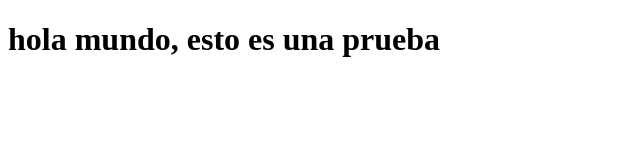
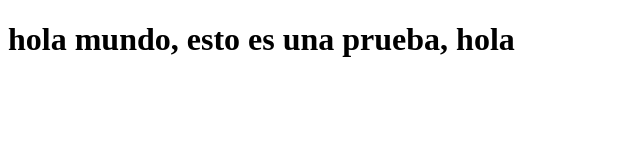
Before and after one commit to jickpa17/prueba1, a plain HTML site: page index.html in a window 1280 px wide. Shown: the whole page, without its empty margins (0-640 px from the left). Drawn offline with Linux system fonts and the light colour scheme.

Commit message:
preueba3

```diff
--- a/index.html
+++ b/index.html
@@ -7,6 +7,6 @@
     <title>Prueba1</title>
 </head>
 <body>
-    <h1> hola mundo, esto es una prueba</h1>
+    <h1> hola mundo, esto es una prueba, hola</h1>
 </body>
 </html>
```
